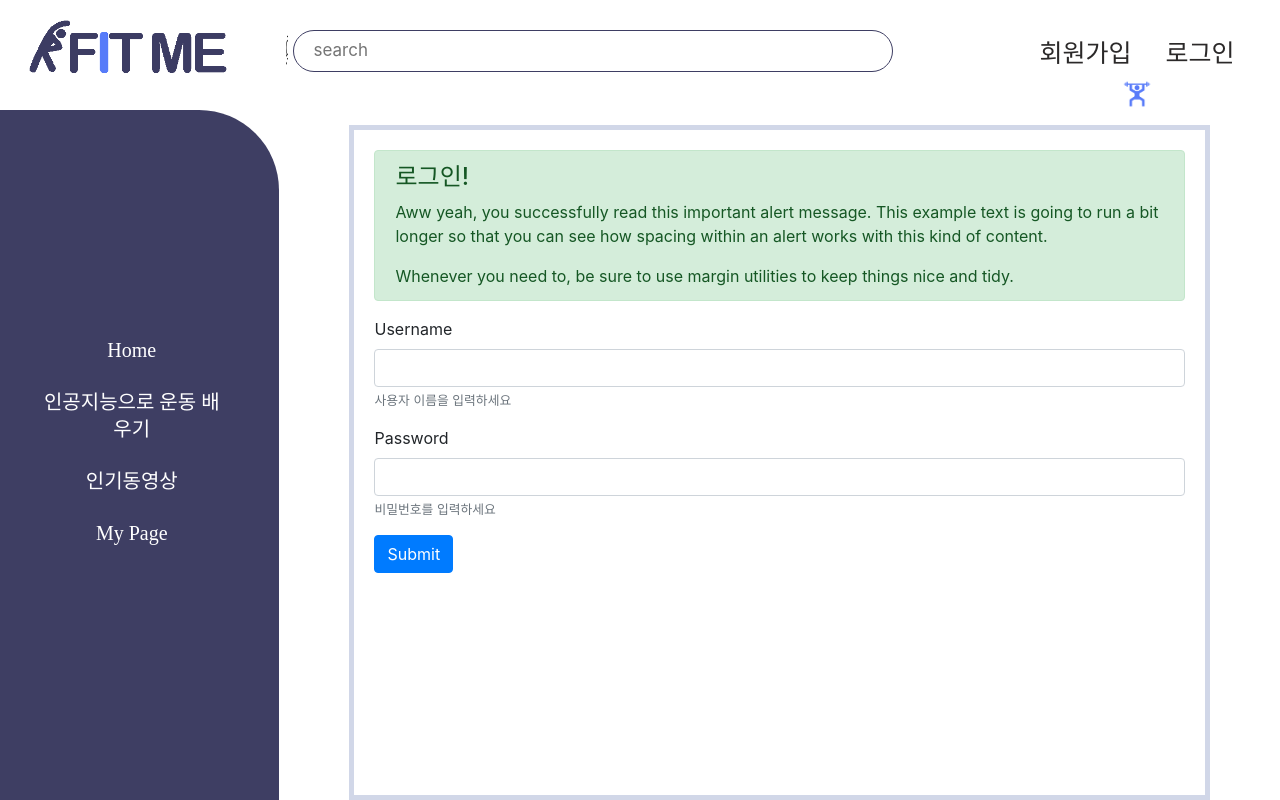
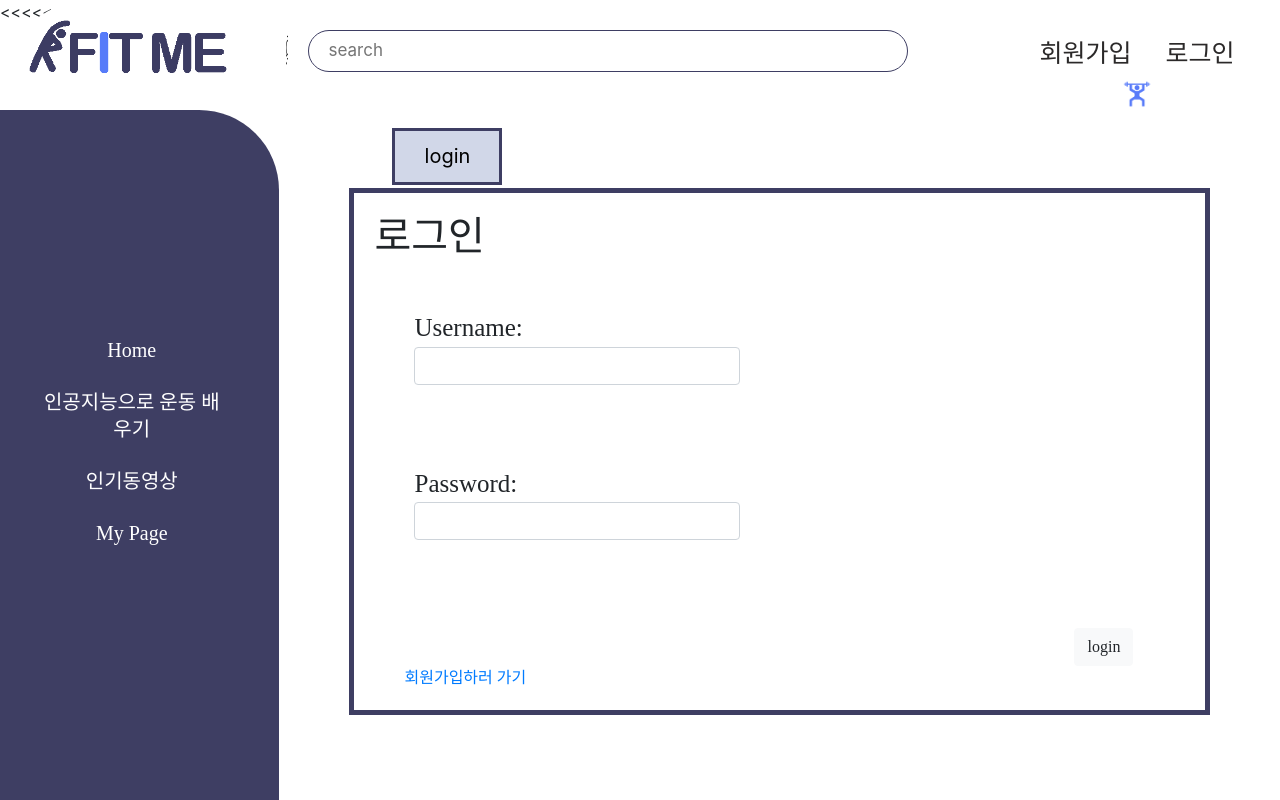
Before and after one commit to yesjiyoung/TeamProject_OSSHola, a Django app: page /login/ in a window 1280 px wide. Run offline with Django 3.2, Linux system fonts and the light colour scheme; some libraries are stand-ins or nearby versions.

Commit message:
[Front-end]Update login page

```diff
--- a/django-project/homeT/static/css/login_out_signup.css
+++ b/django-project/homeT/static/css/login_out_signup.css
@@ -13,12 +13,73 @@
 
 .logcommon{
     width: 100%;
-    height: 100%;
-    border: 5px solid rgba(141, 155, 197, 0.4);
+    height: auto;
+    border: 5px solid #3E3E63;
     /* text-align: center; */
     padding: 20px;
     margin: 0px;
 
 }
 
-.form
+/* 위에 */
+.section_set ul li{
+    float:left;
+    width:13.4%;
+    height: 100%;
+    line-height: 50px;
+    text-align: center;
+    background-color: rgba(141, 155, 197, 0.4);
+    color: #fff;
+    /* border: 2px solid #4169e1; */
+    margin: 3px;
+}
+
+.section_set ul .on{
+    border: solid 3.8px  #3E3E63;
+    /* background-color: #3c65be; */
+    color: #fff;
+}
+
+.section_set a{
+    text-decoration:none;
+    color: black;
+    font-size: 20px;
+}
+
+.section_set li:hover{
+    background-color: #3c65be;
+    color: #fff;
+}
+
+
+/* 프로필페이지 */
+.profile{
+    width: 100%;
+    height: 100%;
+    border: 5px solid rgba(141, 155, 197, 0.4);
+    /* text-align: center; */
+    padding: 20px;
+    margin: 0px;
+}
+
+.in_profile{
+    display: inline-block;
+    width: 50%;
+    margin: 0 auto;
+    /* text-align: center; */
+    /* border: 2px dotted red; */
+
+}
+
+.btn btn-light{
+    !important;
+    width:50%;
+}
+
+.loginbuttons{
+    margin-left: 700px;
+}
+
+.gosignup{
+  margin-left: 30px;
+}
--- a/django-project/homeT/templates/base.html
+++ b/django-project/homeT/templates/base.html
@@ -7,6 +7,7 @@
 <head>
     <title>{% block title %}{% endblock %}</title>
 
+<<<<<<< Updated upstream
     <link rel="stylesheet" type="text/css" href="{% static 'css/home.css' %}">
     <link rel="stylesheet" type="text/css" href="{% static 'css/common.css' %}">
     <link rel="stylesheet" type="text/css" href="{% static 'css/ai_home.css' %}">
@@ -14,11 +15,24 @@
     <link rel="stylesheet" type="text/css" href="{% static 'css/pop_video.css' %}">
     <link rel="stylesheet" type="text/css" href="{% static 'css/login_out_signup.css' %}">
 
+=======
+>>>>>>> Stashed changes
     <link rel="stylesheet" href="https://stackpath.bootstrapcdn.com/bootstrap/4.3.1/css/bootstrap.min.css" integrity="sha384-ggOyR0iXCbMQv3Xipma34MD+dH/1fQ784/j6cY/iJTQUOhcWr7x9JvoRxT2MZw1T" crossorigin="anonymous">
     <script src="https://stackpath.bootstrapcdn.com/bootstrap/4.3.1/js/bootstrap.min.js" integrity="sha384-JjSmVgyd0p3pXB1rRibZUAYoIIy6OrQ6VrjIEaFf/nJGzIxFDsf4x0xIM+B07jRM" crossorigin="anonymous"></script>
     <script src="https://code.jquery.com/jquery-3.3.1.slim.min.js" integrity="sha384-q8i/X+965DzO0rT7abK41JStQIAqVgRVzpbzo5smXKp4YfRvH+8abtTE1Pi6jizo" crossorigin="anonymous"></script>
     <script src="https://cdnjs.cloudflare.com/ajax/libs/popper.js/1.14.7/umd/popper.min.js" integrity="sha384-UO2eT0CpHqdSJQ6hJty5KVphtPhzWj9WO1clHTMGa3JDZwrnQq4sF86dIHNDz0W1" crossorigin="anonymous"></script>
 
+<<<<<<< Updated upstream
+=======
+
+    <link rel="stylesheet" type="text/css" href="{% static 'css/home.css' %}">
+    <link rel="stylesheet" type="text/css" href="{% static 'css/common.css' %}">
+    <link rel="stylesheet" type="text/css" href="{% static 'css/ai_home.css' %}">
+    <link rel="stylesheet" type="text/css" href="{% static 'css/login_out_signup.css' %}">
+
+
+
+>>>>>>> Stashed changes
 </head>
 
 <body>
--- a/django-project/homeT/templates/login_be.html
+++ b/django-project/homeT/templates/login_be.html
@@ -1,45 +1,50 @@
 {% extends 'base.html' %}
 {% block content %}
-<div class ='right_part' >
-    <div class = 'logcommon'>
-        <!-- <center>
-        <h2 class='ment'>로그인 페이지 입니다.</h2>
-        <form class="loginform" method="POST" action="{% url 'login' %}">
-            {% csrf_token %}
-            <div class="form-group">
-                <h4>USERNAME</h4>
-                <input name="username" type="username">
-            </div>
-            <div class="form-group">
-                <h4>PASSWORD</h4>
-                <input name="password" type="password">
-            </div>
-            <input class="btn btn-primary" type="submit" value="로그인">
-        </form>
-    </center> -->
 
 
-    <div class="alert alert-success" role="alert">
-        <h4 class="alert-heading">로그인!</h4>
-        <p>Aww yeah, you successfully read this important alert message. This example text is going to run a bit longer so that you can see how spacing within an alert works with this kind of content.</p>
-        <hr>
-        <p class="mb-0">Whenever you need to, be sure to use margin utilities to keep things nice and tidy.</p>
-      </div>
 
-    <form method="POST" action="{% url 'login' %}">
-        {% csrf_token %}
-        <div class="form-group">
-          <label for="exampleInputEmail1">Username</label>
-          <input name="username" type="username" class="form-control" id="exampleInputEmail1">
-          <small id="emailHelp" class="form-text text-muted">사용자 이름을 입력하세요</small>
+<!--오른쪽 부분-->
+<div class="right_part">
+    <!-- profile.help.setting 한번에 -->
+    <div class="section_set">
+        <ul>
+            <li class="on"><a href="{% url 'login' %}">login</a></li>
+
+        </ul>
+
+    </div>
+    <!-- profile -->
+    <div class="logcommon" style="font-family:'a옛날목욕탕L'">
+        <div class="in_profile">
+            <h1>로그인</h1>
+            <hr class="set_hr">
+            <form method="POST" action="{% url 'login' %}">
+                {% csrf_token %}
+                <div class="part" style="font-size: 25px; padding: 40px;">
+                    <span>Username:</span>
+                    <!-- <input type="" value="Jiyoung" style="border: 4px solid #d1d7e8; width: 480px; height: 30px;">  -->
+                    <input name="username" type="username" class="form-control" id="exampleInputEmail1">
+
+                </div>
+                <div class="part" style="font-size: 25px; padding: 40px;">
+                        <span>Password:</span>
+                        <!-- <input type="" value="J" style="border: 4px solid #d1d7e8; width: 480px; height: 30px;">  -->
+                        <input name="password" type="password" class="form-control" id="exampleInputPassword1">
+                    </div>
+
+                    <br><br>
+                    <!-- <input type="submit" value="login" style="background:  #3c65be; border-radius: 30px; width: 130px; height:60px; border:0; outline: 0; font-size: 20px;">
+                     -->
+                     <div class='loginbuttons'>
+                     <button type="button" class="btn btn-light">login</button>
+                    </div>
+
+                    <div class='gosignup'>
+                    <a href="{% url 'signup' %}">회원가입하러 가기</a>
+                    </div>
+                </div>
+            </form>
         </div>
-        <div class="form-group">
-          <label for="exampleInputPassword1">Password</label>
-          <input name="password" type="password" class="form-control" id="exampleInputPassword1">
-          <small id="emailHelp" class="form-text text-muted">비밀번호를 입력하세요</small>
-        </div>
-        <button type="submit" class="btn btn-primary">Submit</button>
-      </form>
 
     </div>
 </div>
```
